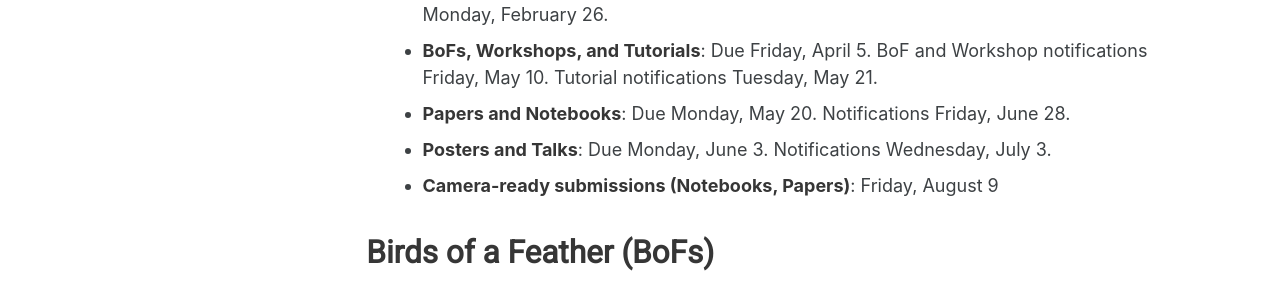
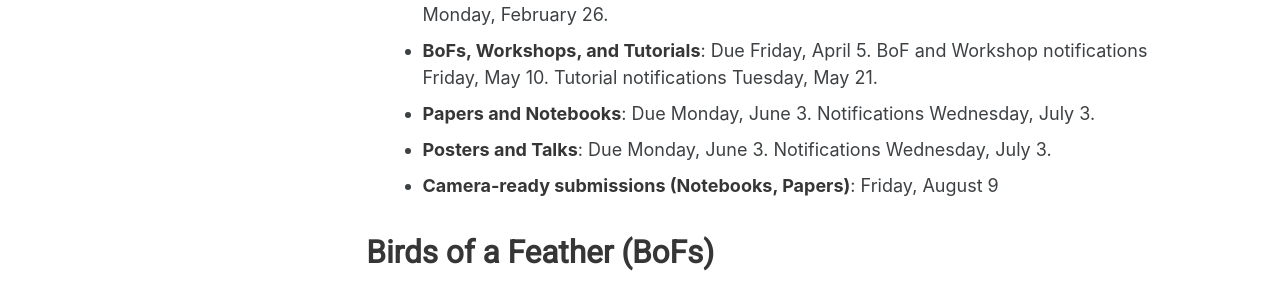
Before and after one commit to USRSE/usrse24, a Jekyll site: the page built from pages/participate/participate.md, in a window 1280 px wide and 900 px high, scrolled down 940 px. Shown: the part 157-449 px from the top of the window. Built offline with Jekyll 4.4.1, drawn with Linux system fonts in a browser that asks for light colours; a style sheet for code colours, icons or effects is not loaded.

Commit message:
Update deadline for papers and notebooks
#44

```diff
--- a/index.html
+++ b/index.html
@@ -48,7 +48,7 @@ fb-img:
       <ul>
       <li><b>Submissions open</b>: Monday, February 12, 2024</li>
       <li><b>Workshops, Tutorials, and BoF submissions due</b>: Friday, April 5, 2024 - <b>EXTENDED</b></li>
-      <li><b>Papers and Notebooks due</b>: Monday, May 20, 2024</li>
+      <li><b>Papers and Notebooks due</b>: Monday, June 3, 2024 - <b>EXTENDED</b></li>
       <li><b>Poster and Talk abstracts due</b>: Monday, June 3, 2024
       <li><b>Conference Date</b>: October 15-17, 2024, Albuquerque, NM</li>
       </ul>
--- a/pages/participate/participate.md
+++ b/pages/participate/participate.md
@@ -43,7 +43,7 @@ Accepted abstracts will be placed on the website ahead of the conference.
 
 - **Submissions open**: Monday, February 12 for all but notebooks. Notebooks to open Monday, February 26.
 - **BoFs, Workshops, and Tutorials**: Due Friday, April 5. BoF and Workshop notifications Friday, May 10. Tutorial notifications Tuesday, May 21.
-- **Papers and Notebooks**: Due Monday, May 20. Notifications Friday, June 28.
+- **Papers and Notebooks**: Due Monday, June 3. Notifications Wednesday, July 3.
 - **Posters and Talks**: Due Monday, June 3. Notifications Wednesday, July 3.
 - **Camera-ready submissions (Notebooks, Papers)**: Friday, August 9
 
```
Also changed, not shown: pages/about/dates.md (+1 -1 lines).
